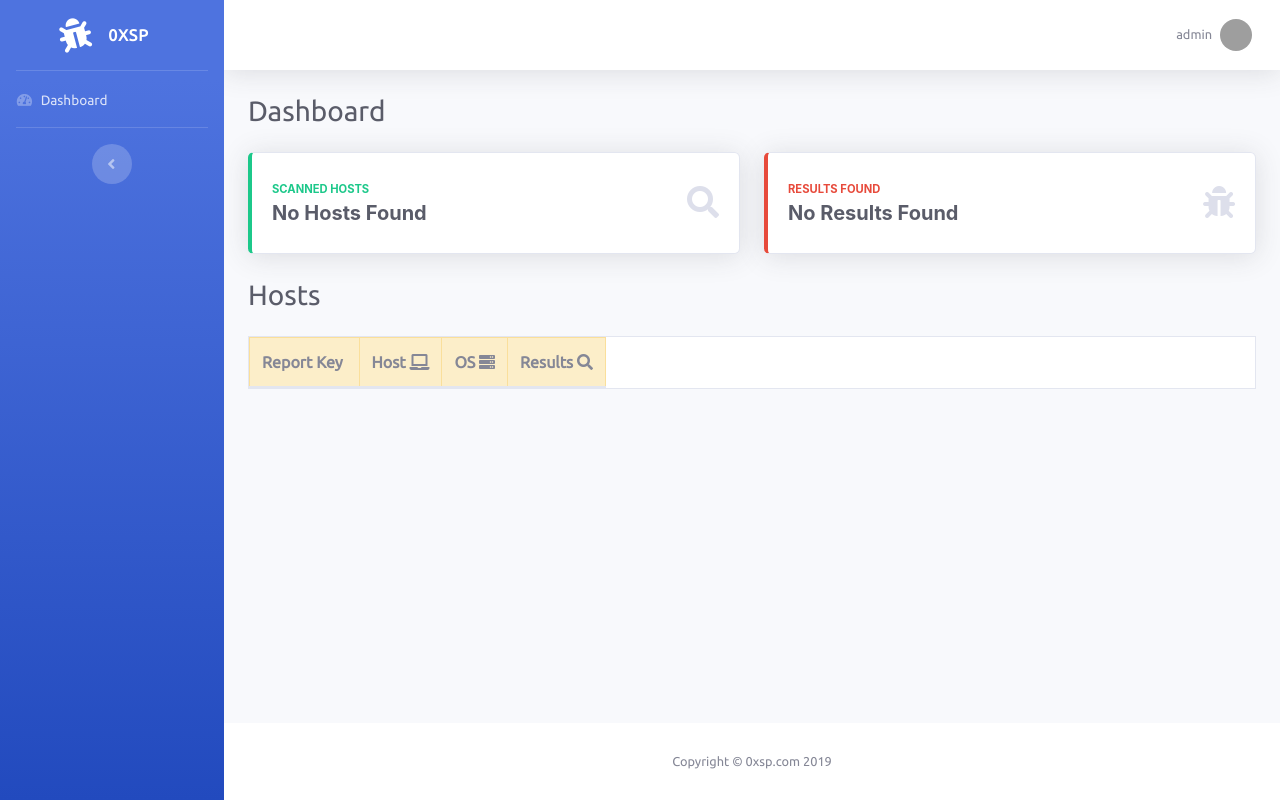
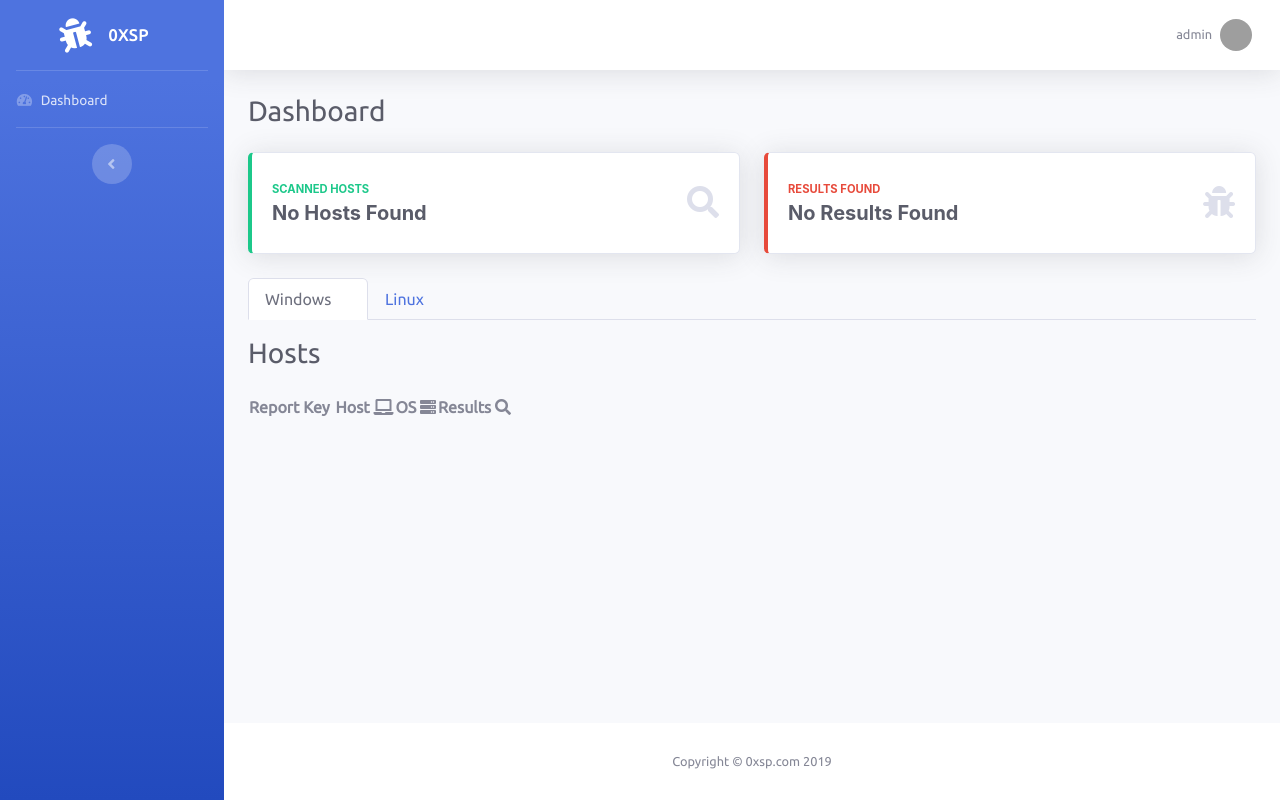
Before and after one commit to lawrenceamer/0xsp-Mongoose, a CodeIgniter app: page /database/index.php/dashboard/index in a window 1280 px wide. Run offline with CodeIgniter, Linux system fonts and the light colour scheme; a user stored in the database is signed in; data comes from the database, SQL or seed files in the repository; data that the repository does not hold is empty; some libraries are stand-ins or nearby versions; grey boxes are pictures that could not be loaded.

Commit message:
Update views/////

```diff
--- a/web application/application/views/dashboard.php
+++ b/web application/application/views/dashboard.php
@@ -60,11 +60,18 @@
         </div>
         <div class="row">
         <div class="col-xl-12 col-md-12 mb-4">
-        <h1 class="h3 mb-4 text-gray-800">Hosts</h1>
-            <table class="table table-bordered bg-white table-responsive text-nowrap" id="datatable">
-
+        <nav>
+          <div class="nav nav-tabs" id="nav-tab" role="tablist">
+            <a class="nav-item nav-link active" id="nav-windows-tab" data-toggle="tab" href="#nav-windows" role="tab" aria-controls="nav-windows" aria-selected="true">Windows <i class="fa fa-windows" aria-hidden="true"></i></a>
+            <a class="nav-item nav-link " id="nav-linux-tab" data-toggle="tab" href="#nav-linux" role="tab" aria-controls="nav-linux" aria-selected="false">Linux <i class="fa fa-linux" aria-hidden="true"></i></a>
+          </div>
+        </nav>
+        <h1 class="h3 mb-4 text-gray-800 pt-3">Hosts</h1>
+        <div class="tab-content" id="nav-tabContent">
+          <div class="tab-pane fade show active" id="nav-windows" role="tabpanel" aria-labelledby="nav-windows-tab">
+            <table class=" " id="datatable">
               <thead>
-                <tr class="table-warning" >
+                <tr class="" >
                   <th>Report Key <i class="fa fa-calender"></i></th>
                   <th >Host <i class="fa fa-laptop"></i></th>
                   <th >OS <i class="fa fa-server"></i></th>
@@ -75,7 +82,23 @@
 
               </tbody>
             </table>
+          </div>
+          <div class="tab-pane fade active" id="nav-linux" role="tabpanel" aria-labelledby="nav-linux-tab">
+            <table class=" " id="datatable2">
+              <thead>
+                <tr class="" >
+                  <th>Report Key <i class="fa fa-calender"></i></th>
+                  <th >Host <i class="fa fa-laptop"></i></th>
+                  <th >OS <i class="fa fa-server"></i></th>
+                  <th >Results <i class="fa fa-search"></i></th>
+                </tr>
+              </thead>
+              <tbody>
 
+              </tbody>
+            </table>
+          </div>
+        </div>
         </div>
         </div>
         </div>
```
